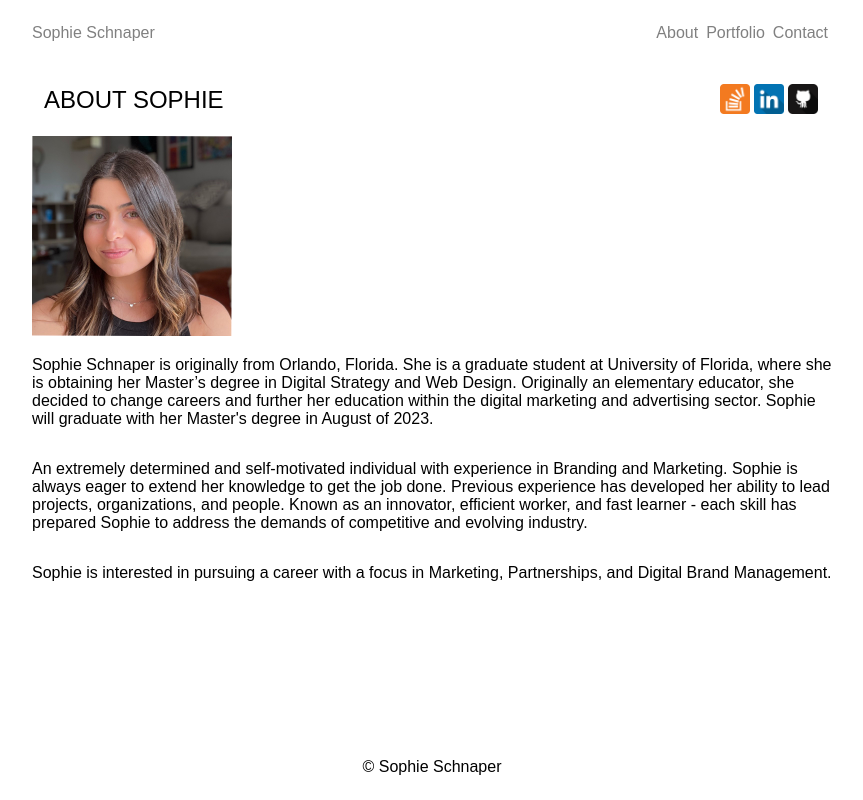
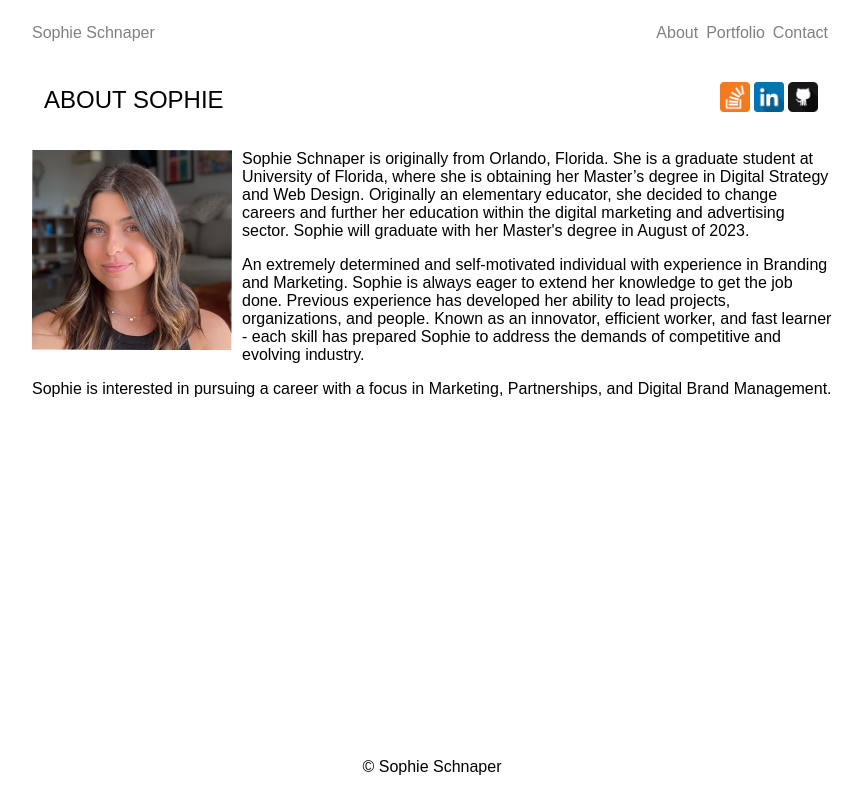
Before and after one commit to sschnaper/m6-hw6-schnaper-sophia, a plain HTML site: page index.html in a window 1280 px wide. Shown: the whole page, without its empty margins (208-1071 px from the left). Drawn offline with Linux system fonts and the light colour scheme; a web font is replaced by a local one.

Commit message:
add changes

```diff
--- a/index.html
+++ b/index.html
@@ -20,21 +20,17 @@
         <nav class="navigation-wrapper">
             <h1>ABOUT SOPHIE</h1>
             <ul class="side-navbar">
-                <div class="icon icon-1"><a href="https://www.stackoverflow.com"><img  src="assets/soverflow.png" alt="Stack Overflow" style="width: 30px; height: 30px;"></a></div>
-                <div class="icon icon-2"><a href="https://www.linkedin.com/in/sophieschnaper"><img src="assets/linkedin.png" alt="LinkedIn" style="width: 30px; height: 30px"></a></div>
-                <div class="icon icon-3"><a href="https://github.com/sschnaper"><img src="assets/git.png" alt="GitHub" style="width: 30px; height: 30px;"></a></div>
+                <li><a class="icon icon-1" href="https://www.stackoverflow.com"><img  src="assets/soverflow.png" alt="Stack Overflow" style="width: 30px; height: 30px;"></a></li>
+                <li><a class="icon icon-2" href="https://www.linkedin.com/in/sophieschnaper"><img src="assets/linkedin.png" alt="LinkedIn" style="width: 30px; height: 30px"></a></li>
+                <li><a class="icon icon-3" href="https://github.com/sschnaper"><img src="assets/git.png" alt="GitHub" style="width: 30px; height: 30px;"></a></li>
             </ul>
         </nav>
-        <section>
-            <div class="box">
-                <div class="img"><img src="img.jpeg" alt="headshot" width="200"height="200"></div>
-                <div class="p p1"><p>Sophie Schnaper is originally from Orlando, Florida. She is a graduate student at University of Florida, where she is obtaining her Master’s degree in Digital Strategy and Web Design. Originally an elementary educator, she decided to change careers and further her education within the digital marketing and advertising sector. Sophie will graduate with her Master's degree in August of 2023.</p></div>
-                <div class="p p2"><p>An extremely determined and self-motivated individual with experience in Branding and Marketing. Sophie is always eager to extend her knowledge to get the job done. Previous experience has developed her ability to lead projects, organizations, and people. Known as an innovator, efficient worker, and fast learner - each skill has prepared Sophie to address the demands of competitive and evolving industry.</p></div>
-                <div class="p p3"><p>Sophie is interested in pursuing a career with a focus in Marketing, Partnerships, and Digital Brand Management.</p></div>
-            </div>
+        <section class="box">
+            <img src="img.jpeg" alt="headshot" class="img" style="float:left" width="200"height="200">
+            <p>Sophie Schnaper is originally from Orlando, Florida. She is a graduate student at University of Florida, where she is obtaining her Master’s degree in Digital Strategy and Web Design. Originally an elementary educator, she decided to change careers and further her education within the digital marketing and advertising sector. Sophie will graduate with her Master's degree in August of 2023.</p>
+            <p>An extremely determined and self-motivated individual with experience in Branding and Marketing. Sophie is always eager to extend her knowledge to get the job done. Previous experience has developed her ability to lead projects, organizations, and people. Known as an innovator, efficient worker, and fast learner - each skill has prepared Sophie to address the demands of competitive and evolving industry.</p>
+            <p>Sophie is interested in pursuing a career with a focus in Marketing, Partnerships, and Digital Brand Management.</p>
         </section>
-            <nav>
-
     </main>
     <footer>
         &copy; Sophie Schnaper
--- a/style.css
+++ b/style.css
@@ -54,11 +54,9 @@ header, footer {
 h1, h2, p {
     font-weight: 100;
 }
-.box {
-    flex-direction: row;
-    display: flex;
-    flex-wrap: wrap;
-    width: 100%;
+
+.img {
+    margin: 0 10px 0 0;
 }
 
 footer {
```
Also changed, not shown: 1 other file.
